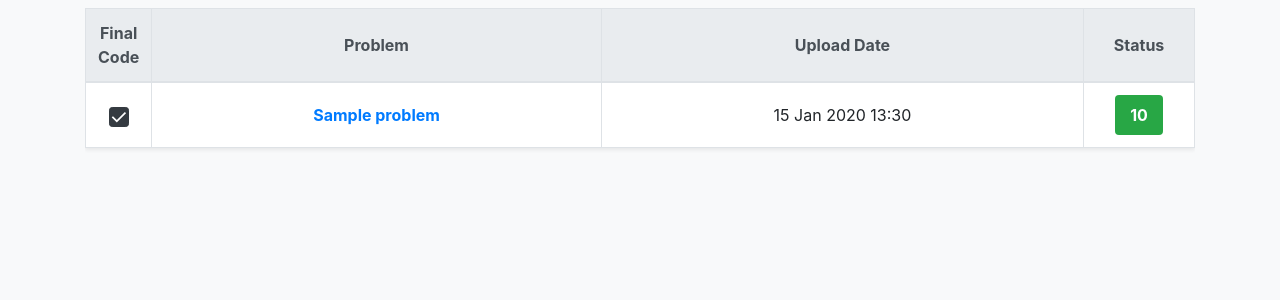
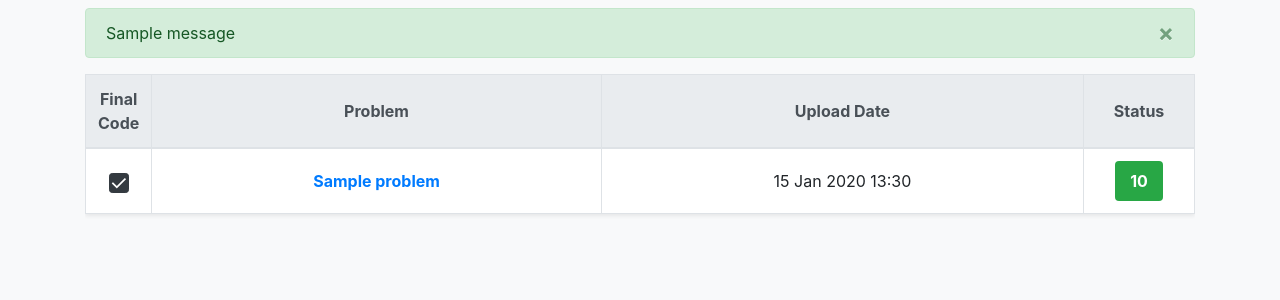
Before and after one commit to sajadhsm/codavar, a Django app: template main/templates/main/contest_submissions.html in a window 1280 px wide. Shown: the part 116-416 px from the top of the page. Run offline with Django 3.2, Linux system fonts and the light colour scheme; the template is opened without the code that fills it: values that come from a table or form of the project are taken from there, others are empty; tables that the repository leaves empty hold one stand-in row (values such as "Sample post"); one stand-in notice (Sample message) is shown; some libraries are stand-ins or nearby versions.

Commit message:
Display success message for submission upload

```diff
--- a/main/templates/main/contest_submissions.html
+++ b/main/templates/main/contest_submissions.html
@@ -39,6 +39,15 @@
 </div>
 
 <div class="container mt-4">
+    {% for message in messages %}
+    <div class="alert {{ message.tags }} alert-dismissible fade show" role="alert">
+        <button type="button" class="close" data-dismiss="alert" aria-label="Close">
+        <span aria-hidden="true">&times;</span>
+        </button>
+        {{ message }}
+    </div>
+    {% endfor %}
+
     <div class="table-responsive">
         <table class="table table-bordered bg-white shadow-sm text-center">
             <thead class="thead-light">
```
Also changed, not shown: codavar/settings.py (+12 -0 lines), main/views.py (+3 -4 lines).
